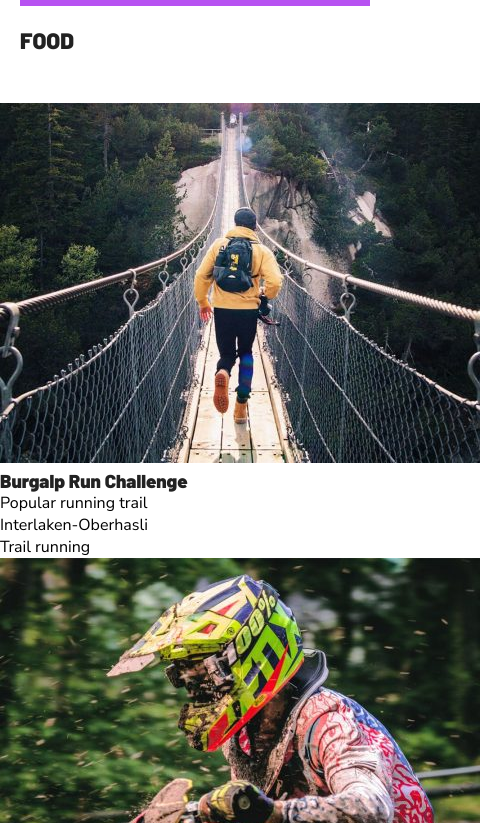
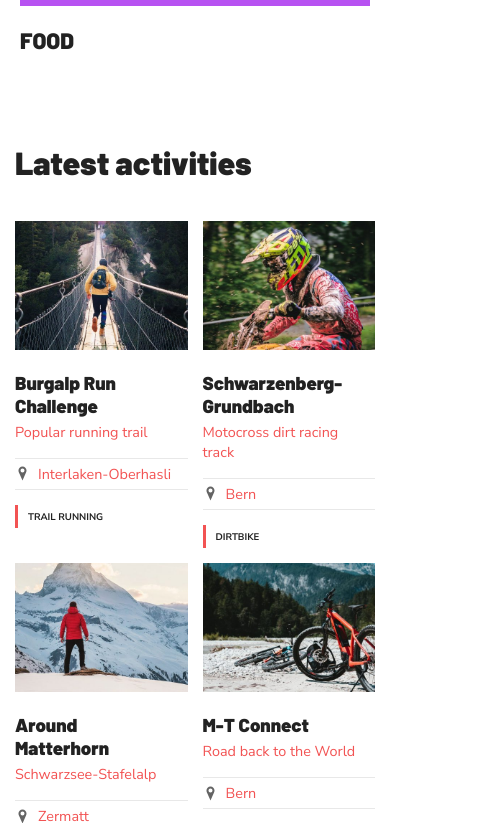
Before and after one commit to YannFigueiredo/travel-guide, a React (Create React App) app: page / in a window 390 px wide. Shown: the part 2921-3744 px from the top of the page, 480 px wide, since content can reach past the window. Built offline with nearby package versions, Linux system fonts and the light colour scheme.

Commit message:
Adiciona estilização mobile da seção de atividades

```diff
--- a/src/globalStyle.js
+++ b/src/globalStyle.js
@@ -13,6 +13,10 @@ const globalStyles = createGlobalStyle `
         font-family: 'Barlow', sans-serif;
         font-weight: 900;
         color: #222222;
+    }
+
+    h2{
+        font-size: 2em;
     }
 
     a{
--- a/src/pages/Home/components/LatestActivities/index.js
+++ b/src/pages/Home/components/LatestActivities/index.js
@@ -5,7 +5,7 @@ import act2 from '../../../../assets/intro-act2.jpg';
 import act3 from '../../../../assets/intro-act3.jpg';
 import act4 from '../../../../assets/intro-act4.jpg';
 
-import { Activitie } from "./style";
+import { ContainerActivities, Activities, Activitie, Photo, Title, Local, Category } from "./style";
 
 export default function LatestActivities(){
     const [ activies, setActivities ] = useState([
@@ -16,20 +16,26 @@ export default function LatestActivities(){
     ]);
 
     return(
-        <section>
+        <ContainerActivities>
+            <h2>Latest activities</h2>
+            <Activities>
                 {activies.map(act => (
                     <Activitie key={act.id}>
-                    <div>
+                        <Photo>
                             <img src={act.photo} alt={act.title}/>
-                    </div>
-                    <div>
+                        </Photo>
+                        <Title>
                             <h3>{act.title}</h3>
                             <span>{act.caption}</span>
-                    </div>
+                        </Title>
+                        <Local>
+                            <GiPositionMarker size={15} color='rgb(100, 100, 100)'/>
                             <span>{act.local}</span>
-                    <span>{act.category}</span>
+                        </Local>
+                        <Category>{act.category}</Category>
                     </Activitie>
                 ))}
-        </section>
+            </Activities>
+        </ContainerActivities>
     );
 }
--- a/src/pages/Home/components/LatestActivities/style.js
+++ b/src/pages/Home/components/LatestActivities/style.js
@@ -1,6 +1,67 @@
 import styled from 'styled-components';
+
+export const ContainerActivities = styled.section`
+    padding: 40px 15px 0 15px;
+`
+
+export const Activities = styled.div`
+    display: grid;
+    grid-template-columns: repeat(2, 1fr);
+    grid-template-rows: auto;
+    grid-gap: 15px;
+    margin-top: 40px;
+`
 
 export const Activitie = styled.article`
     display: flex;
     flex-direction: column;
 `
+
+export const Photo = styled.div`
+    img{
+        width: 100%;
+    }
+`
+
+export const Title = styled.div`
+    margin-top: 15px;
+    margin-bottom: 15px;
+    width: 90%;
+
+    span{
+        color: rgb(242, 83, 83);
+        font-size: 0.9em;
+        display: inline-block;
+        margin-top: 5px;
+    }
+`
+
+export const Local = styled.div`
+    display: flex;
+    align-items: center;
+    border-top: 1px solid rgb(232, 232, 232);
+    border-bottom: 1px solid rgb(232, 232, 232);
+    padding: 5px 0px;
+
+    span{
+        font-size: 0.9em;
+        color: rgb(242, 83, 83);
+        margin-left: 8px;
+    }
+`
+
+export const Category = styled.span`
+    margin-top: 15px;
+    font-size: 0.6em;
+    font-weight: 700;
+    color: rgb(34, 34, 34);
+    padding: 5px 10px;
+    text-transform: uppercase;
+    border-left: 3px solid rgb(242, 83, 83);
+    cursor: pointer;
+    transition: all ease 0.5s;
+
+    &:hover{
+        background-color: rgb(254, 237, 237);
+    }
+`
```
Lines whose indentation alone changed are shown as unchanged.
